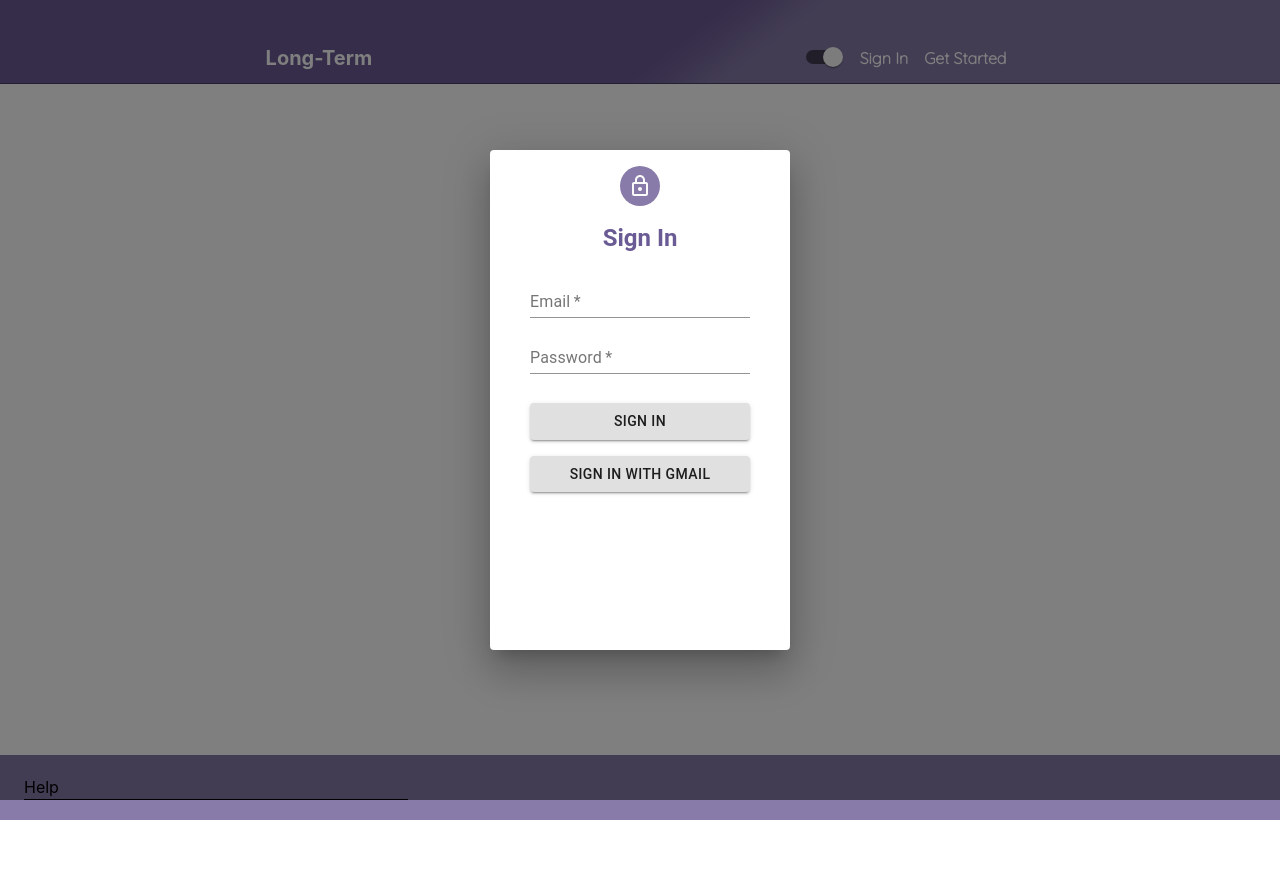
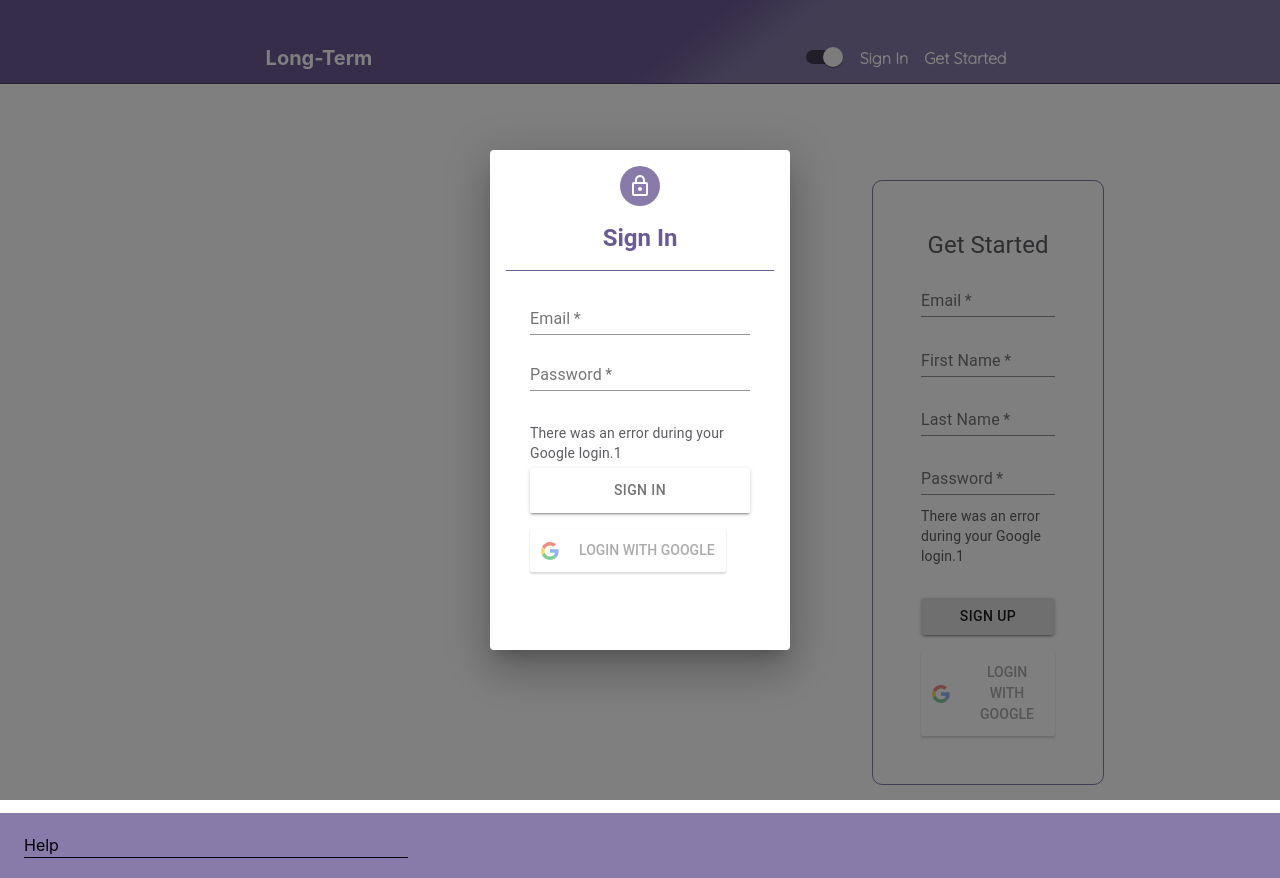
Before and after one commit to davidplo4545/Investory-Frontend, a React (Create React App) app: page /get-started in a window 1280 px wide. Both pictures are taken after a click on the button "Sign In". Before the commit the page ends 820 px from the top, so only its background shows below. Built offline with nearby package versions, Linux system fonts and the light colour scheme.

Commit message:
added google login inside the login dialog

```diff
--- a/package.json
+++ b/package.json
@@ -17,6 +17,10 @@
     "react": "^17.0.2",
     "react-bootstrap": "^1.6.1",
     "react-dom": "^17.0.2",
+    "react-facebook-login": "^4.1.1",
+    "react-github-login": "^1.0.3",
+    "react-google-login": "^5.2.2",
+    "react-login-github": "^1.0.7",
     "react-plotly": "^1.0.0",
     "react-responsive": "^8.2.0",
     "react-router-dom": "^5.2.0",
--- a/src/App.js
+++ b/src/App.js
@@ -5,7 +5,6 @@ import Footer from './components/base/Footer.js';
 import { Route, Switch, Redirect } from "react-router-dom";
 import './components/base/navbar.css';
 import HomePage from './pages/HomePage'
-import SignInPage from './pages/SignInPage'
 import GetStartedPage from './pages/GetStartedPage'
 import AssetsPage from './pages/AssetsPage'
 import AssetPage from './pages/AssetPage'
@@ -56,7 +55,7 @@ const useStyles =  makeStyles((theme) => ({
   },
   main:{
     [theme.breakpoints.down('xs')]: {
-      position:'absolute',
+      // position:'absolute',
     },
   }
 }));
@@ -196,6 +195,8 @@ function App() {
 
   const {token,setToken} = useToken();
   const [user, setUser] = useState({})
+  const [isLoginDialog, setIsLoginDialog] = useState(false);
+
   useEffect(() => {
     if (token)
       getMyUserDetails(token,setUser)
@@ -217,21 +218,20 @@ function App() {
       <GlobalStyle/>
       <UserContext.Provider value={{token, user, setToken, setUser}}>
       <header className="App-header">
-            <NavbarMenu token={token} isTheme={isTheme} setIsTheme={setIsTheme}/>
+            <NavbarMenu token={token}
+            isTheme={isTheme}
+            setIsTheme={setIsTheme}
+            isLoginDialog={isLoginDialog}
+            setIsLoginDialog={setIsLoginDialog}/>
       </header>
       <main>
         <Box className={classes.paper}>
           <Grid container>
             <Switch>
-              <Route exact path="/">
-                <HomePage />
-              </Route>
-              <Route exact path="/register">
+              <Route exact path="/get-started">
                 <GetStartedPage/>
               </Route>
-              <Route exact path="/signin">
-                <SignInPage/>
-              </Route>
+
               <PrivateRoute path="/assets/:assetType" component={AssetsPage}/>
               <PrivateRoute path="/asset/:assetId" component={AssetPage}/>
               <PrivateRoute exact path="/portfolios" component={PortfoliosPage}/>
--- a/src/api/authentication.js
+++ b/src/api/authentication.js
@@ -1,62 +1,42 @@
 import axios from 'axios'
 
 const domain = "http://localhost:8000/api"
-export const userLogin = (userCredentials, setToken, setError, history, setIsLoginDialog) => {
-    axios.post(domain + '/login/',{
-        'email':userCredentials['email'],
-        'password':userCredentials['password'],
+
+export const userRegister = (userCredentials, setToken, setError) => {
+    axios.post(domain + '/register/', {
+        'email': userCredentials['email'],
+        'password1': userCredentials['password1'],
+        'password2': userCredentials['password2'],
+        'first_name': userCredentials['first_name'],
+        'last_name': userCredentials['last_name'],
     })
         .then((res) => {
             setToken(res['data']['key']);
-        setIsLoginDialog(false)
-        history.push({
-            pathname:`/portfolios`,
         })
-    })
-    .catch((error) =>
-    {
-        setError(`Username or password are incorrect.`)
-    })
-
-}
-export const userRegister = (userCredentials, setToken, setError) => {
-    axios.post(domain + '/register/',{
-        'email':userCredentials['email'],
-        'password1':userCredentials['password1'],
-        'password2':userCredentials['password2'],
-        'first_name':userCredentials['first_name'],
-        'last_name':userCredentials['last_name'],
-    })
-    .then((res) =>
-    {
-        setToken(res['data']['key']);
-    })
-    .catch((error) =>
-    {
+        .catch((error) => {
             setError("User with this email already exists.")
         })
 }
 
 export const userLogout = (userToken, setToken) => {
-    axios.post(domain + '/logout/',{
-        headers:{
+    axios.post(domain + '/logout/', {
+        headers: {
             'Authorization': `Token ${userToken}`
         }
 
     })
-    .then((res) =>
-    {
+        .then((res) => {
             setToken(null);
         })
 }
 
-export const getMyUserDetails = (userToken, setUser) =>{
-    axios.get(domain + '/user/',{
-        headers:{
+export const getMyUserDetails = (userToken, setUser) => {
+    axios.get(domain + '/user/', {
+        headers: {
             'Authorization': `Token ${userToken}`
         }
     })
-    .then((res) =>{
+        .then((res) => {
             setUser(res.data);
         })
 }
--- /dev/null
+++ b/src/components/base/GoogleLoginAuth.js
@@ -0,0 +1,39 @@
+import React from 'react'
+import GoogleLogin from 'react-google-login';
+import axios from 'axios'
+import { useHistory } from 'react-router';
+
+const GoogleLoginAuth = ({setToken, setError, closeFormDialog}) =>{
+    const clientId = '746886029211-jdsb2f6qcpgnvpujtudfskdi96pi2br8.apps.googleusercontent.com'
+    const history = useHistory()
+
+    const onGoogleLoginSuccess = (response) =>{
+        const { accessToken } = response
+        axios.post('http://127.0.0.1:8000/rest-auth/google/',{
+            access_token:accessToken,
+        }).then((res) =>{
+            setToken(res.data['key']);
+            closeFormDialog()
+            history.push({
+                pathname:`/portfolios`,
+            })
+        })
+        .catch((error) => setError('A user with this email is already registered.'))
+    }
+
+    const onGoogleLoginFailure = (response) =>{
+        setError('There was an error during your Google login.1')
+    }
+
+    return(
+        <GoogleLogin
+        clientId={clientId}
+        buttonText="LOGIN WITH GOOGLE"
+        style={{backgroundColor:'red !important'}}
+        onSuccess={onGoogleLoginSuccess}
+        onFailure={onGoogleLoginFailure}
+    />
+    )
+}
+
+export default GoogleLoginAuth
--- a/src/components/base/NavbarMenu.js
+++ b/src/components/base/NavbarMenu.js
@@ -4,13 +4,19 @@ import React from 'react';
 
 import { BigNavbar, SmallNavbar } from './Navbars';
 
-const NavbarMenu = ({isTheme, setIsTheme}) => {
+const NavbarMenu = ({isTheme, setIsTheme, isLoginDialog, setIsLoginDialog}) => {
 
 
     return (
         <React.Fragment>
-            <BigNavbar setIsTheme={setIsTheme} isTheme={isTheme}></BigNavbar>
-            <SmallNavbar></SmallNavbar>
+            <BigNavbar setIsTheme={setIsTheme}
+            isTheme={isTheme}
+            isLoginDialog={isLoginDialog}
+            setIsLoginDialog={setIsLoginDialog}/>
+            <SmallNavbar setIsTheme={setIsTheme}
+            isTheme={isTheme}
+            isLoginDialog={isLoginDialog}
+            setIsLoginDialog={setIsLoginDialog}/>
         </React.Fragment>
     )
 }
--- a/src/components/base/Navbars.js
+++ b/src/components/base/Navbars.js
@@ -7,12 +7,11 @@ import {UserContext} from '../../context/UserContext'
 import {Switch, useTheme} from "@material-ui/core";
 import LoginDialogForm from '../forms/LoginDialogForm';
 
-export const BigNavbar = ({setIsTheme, isTheme}) =>{
+export const BigNavbar = ({setIsTheme, isTheme, isLoginDialog, setIsLoginDialog}) =>{
 
     const user = useContext(UserContext)
     const [secMenuItems, setSecMenuItems] = useState([])
     const history = useHistory()
-    const [isLoginDialog, setIsLoginDialog] = React.useState(false);
     const handleMenuItemClick = (item) =>{
         setSecMenuItems(item.secMenuItems)
     }
@@ -35,7 +34,7 @@ export const BigNavbar = ({setIsTheme, isTheme}) =>{
             <Navbar className="big" bg="light"  variant="light" expand="lg">
                 <div className="navbar-center">
                     <div className="collapsed-center">
-                        <Navbar.Brand href="/">
+                        <Navbar.Brand href="/get-started">
                             Long-Term
                         </Navbar.Brand>
                         <Navbar.Toggle aria-controls="basic-navbar-nav" />
@@ -47,7 +46,7 @@ export const BigNavbar = ({setIsTheme, isTheme}) =>{
                                     <Switch color="default" checked={isTheme} onChange={handleThemeChange}/>
 
                                     <Nav.Link onClick={() => setIsLoginDialog(!isLoginDialog)}>Sign In</Nav.Link>
-                                    <Nav.Link as={Link} to='/register'>Get Started</Nav.Link>
+                                    <Nav.Link as={Link} to='/get-started'>Get Started</Nav.Link>
                                 </Nav>
                             </Navbar.Collapse>
                         :
@@ -94,7 +93,7 @@ export const BigNavbar = ({setIsTheme, isTheme}) =>{
     )
 }
 
-export const SmallNavbar = () =>{
+export const SmallNavbar = ({setIsTheme, isTheme, isLoginDialog, setIsLoginDialog}) =>{
     const user = useContext(UserContext)
     const theme = useTheme()
     const history = useHistory()
@@ -111,8 +110,7 @@ export const SmallNavbar = () =>{
             <Navbar bg="light"  variant="light" expand="lg">
                     <div className="navbar-center">
                         <div className="collapsed-center">
-                            <Navbar.Brand href="/">
-                                {/* <Nav.Link as={Link} to='/'>Long-Term</Nav.Link> */}
+                            <Navbar.Brand href="/get-started">
                                 Long-Term
                             </Navbar.Brand>
                             <Navbar.Toggle aria-controls="basic-navbar-nav" />
@@ -121,8 +119,8 @@ export const SmallNavbar = () =>{
                             {user.token == null ?
                                 <Navbar.Collapse id="basic-navbar-nav">
                                     <Nav className="ml-auto">
-                                        <Nav.Link as={Link} to='signin'>Sign In</Nav.Link>
-                                        <Nav.Link as={Link} to='register'>Get Started</Nav.Link>
+                                        <Nav.Link onClick={() => setIsLoginDialog(!isLoginDialog)}>Sign In</Nav.Link>
+                                        <Nav.Link as={Link} to='get-started'>Get Started</Nav.Link>
                                     </Nav>
                                 </Navbar.Collapse>
                             :
--- a/src/components/forms/LoginDialogForm.js
+++ b/src/components/forms/LoginDialogForm.js
@@ -5,6 +5,7 @@ import {Dialog, DialogContent,
 import { LockOutlined } from '@material-ui/icons'
 import { useHistory } from 'react-router'
 import axios from 'axios'
+import GoogleLoginAuth from '../base/GoogleLoginAuth'
 
 const useStyles = makeStyles((theme) =>{
     return({
@@ -14,8 +15,16 @@ const useStyles = makeStyles((theme) =>{
             // background:'#fff',
             padding: theme.spacing(2),
         },
-        loginForm:{
-
+        signInBtn:{
+            backgroundColor:'rgb(255,255,255)',
+            color:'rgb(0,0,0,0.54)',
+            borderRadius:'2px',
+            fontWeight:500,
+            padding:10,
+            fontSize:'14px',
+            '&:hover':{
+                opacity:0.9,
+            }
         }
     })
 })
@@ -40,10 +49,7 @@ const LoginDialogForm = ({isLoginDialog, setIsLoginDialog}) =>{
         })
         .then((res) => {
             setToken(res['data']['key']);
-            setIsLoginDialog(false)
-            setError("")
-            setEmail("")
-            setPassword("")
+            closeFormDialog()
             history.push({
                 pathname:`/portfolios`,
             })
@@ -53,6 +59,16 @@ const LoginDialogForm = ({isLoginDialog, setIsLoginDialog}) =>{
             setError(`Username or password are incorrect.`)
         })
     }
+
+    const closeFormDialog = () =>{
+        setError("")
+        setEmail("")
+        setPassword("")
+        setIsLoginDialog(false)
+    }
+
+
+
 
     return(
         <Dialog
@@ -66,11 +82,16 @@ const LoginDialogForm = ({isLoginDialog, setIsLoginDialog}) =>{
                  color="primary">
                      <LockOutlined />
                 </Avatar>
-                <Typography gutterBottom color="primary" variant="h5">
+                <Typography gutterBottom color="primary" variant="h5"
+                    style={{borderBottom:`0.5px solid ${theme.palette.primary.main}`, width:'100%',
+                    display:'flex', justifyContent:'center', paddingBottom:'1rem'}}>
                     <b>Sign In</b>
                 </Typography>
             <DialogContent>
-                <form style={{display:'flex', flexDirection:'column', justifyContent:'space-between'}}
+                <form style={{display:'flex',
+                 flexDirection:'column',
+                  justifyContent:'space-between',
+                marginBottom:'1rem'}}
                 onSubmit={handleSubmit}>
                     <TextField label="Email"
                     type="email"
@@ -79,18 +100,20 @@ const LoginDialogForm = ({isLoginDialog, setIsLoginDialog}) =>{
                     value={email}
                     onChange={(e) => setEmail(e.target.value)} required />
                     <TextField label="Password"
-                    style={{marginBottom:'1.5rem'}}
+                    style={{marginBottom:'2rem'}}
                     type="password"
                      placeholder="Enter password"
                       value={password}
                       onChange={(e) => setPassword(e.target.value)} required  />
                     <Typography variant="body2" gutterBottom>{error}</Typography>
-                    <Button variant="contained" type="submit" fullWidth>Sign In</Button>
+                    <Button variant="contained" className={classes.signInBtn}
+                     type="submit" fullWidth>
+                         Sign In
+                        </Button>
                 </form>
-                <Button variant="contained"
-                style={{marginTop:'1rem'}}
-                 type="submit"
-                  fullWidth>Sign in With Gmail</Button>
+                 <GoogleLoginAuth setToken={setToken}
+                 setError={setError}
+                 closeFormDialog={closeFormDialog}/>
             </DialogContent>
             </Grid>
         </Dialog>
--- a/src/components/forms/LoginForm.js
+++ b/src/components/forms/LoginForm.js
@@ -1,6 +1,6 @@
 import React, {useState, useContext} from 'react'
 import { Link } from "react-router-dom";
-import {userLogin} from '../../api/authentication.js'
+// import {userLogin} from '../../api/authentication.js'
 import {UserContext} from '../../context/UserContext'
 
 const LoginForm = () =>{
@@ -11,10 +11,10 @@ const LoginForm = () =>{
 
     const handleSubmit = (event) => {
         event.preventDefault();
-        userLogin({
-            'email': email,
-            'password': password
-        }, setToken, setError);
+        // userLogin({
+        //     'email': email,
+        //     'password': password
+        // }, setToken, setError);
 
     }
 
--- a/src/components/forms/RegisterForm.js
+++ b/src/components/forms/RegisterForm.js
@@ -1,8 +1,34 @@
+import { Typography, Button, TextField, makeStyles, Box } from '@material-ui/core';
 import React, {useState, useContext} from 'react'
 import { Link } from "react-router-dom";
 import {userRegister} from '../../api/authentication.js'
 import {UserContext} from '../../context/UserContext'
+import GoogleLoginAuth from '../base/GoogleLoginAuth.js';
 
+
+const useStyles = makeStyles((theme) =>{
+    return({
+        box:{
+            display:'flex',
+            flexDirection:'column',
+            alignItems:'center',
+            justifyContent:'center',
+            padding: theme.spacing(4),
+            // paddingTop:theme.spacing(2),
+            // paddingBottom:theme.spacing(3),
+
+        },
+        registerForm:{
+            display:'flex',
+            flexDirection:'column',
+            alignItems:'center',
+            marginBottom:'1rem',
+            width:'100%'
+
+
+        }
+    })
+})
 const RegisterForm = () =>{
 
     const [email, setEmail] = useState("")
@@ -11,7 +37,7 @@ const RegisterForm = () =>{
     const [password, setPassword] = useState("")
     const {setToken} = useContext(UserContext)
     const [error, setError] = useState("")
-
+    const classes = useStyles()
 
     const handleSubmit = (event) => {
         event.preventDefault();
@@ -25,38 +51,58 @@ const RegisterForm = () =>{
 
     }
 
+    return(
+        <Box className={classes.box}>
+        <form onSubmit={handleSubmit} className={classes.registerForm}>
 
-    return(
-        <form onSubmit={handleSubmit}>
+            <Typography variant="h5" gutterBottom>Get Started</Typography>
 
-            <h3>Sign Up</h3>
+            <TextField label="Email"
+                type="email"
+                style={{marginBottom:'0.7rem'}}
+                placeholder="Enter email"
+                value={email}
+                fullWidth
+                onChange={(e) => setEmail(e.target.value)} required />
 
-            <div className="form-group">
-                <label>Email address</label>
-                <input required type="email" className="form-control" name="email" value={email} onChange={e => setEmail(e.target.value)} placeholder="Enter email" />
-            </div>
+            <TextField label="First Name"
+                type="text"
+                style={{marginBottom:'0.7rem'}}
+                placeholder="Enter first name"
+                fullWidth
+                value={firstName}
+                onChange={(e) => setFirstName(e.target.value)} required />
 
-            <div className="form-group">
-                <label>First Name</label>
-                <input required type="text" className="form-control" name="password" value={firstName} onChange={e => setFirstName(e.target.value)} placeholder="Enter First Name" />
-            </div>
+            <TextField label="Last Name"
+                type="text"
+                fullWidth
+                style={{marginBottom:'0.7rem'}}
+                placeholder="Enter last name"
+                value={lastName}
+                onChange={(e) => setLastName(e.target.value)} required />
 
-            <div className="form-group">
-                <label>Last Name</label>
-                <input required type="text" className="form-control" name="password" placeholder="Enter Last Name" value={lastName} onChange={e => setLastName(e.target.value)}/>
-            </div>
+            <TextField label="Password"
+                type="password"
+                fullWidth
+                style={{marginBottom:'0.7rem'}}
+                placeholder="Enter password"
+                value={email}
+                onChange={(e) => setPassword(e.target.value)} required />
 
+            <Typography variant="body2">
+                {error}
+            </Typography>
+            <Button type="submit"
+            fullWidth
+             variant="contained"
+             style={{marginTop:'2rem'}}>
+                 Sign Up
+            </Button>
+        </form>
+        <GoogleLoginAuth setToken={setToken}
+            setError={setError}/>
+        </Box>
 
-            <div className="form-group">
-                <label>Password</label>
-                <input required type="password" className="form-control" name="password" placeholder="Enter password" value={password} onChange={e => setPassword(e.target.value)}/>
-            </div>
-            {error}
-            <button type="submit" className="btn btn-primary btn-block">Sign Up</button>
-            <p className="forgot-password text-right">
-                Already registered <Link to="login">sign in?</Link>
-            </p>
-        </form>
     );
 }
 
--- a/src/pages/GetStartedPage.js
+++ b/src/pages/GetStartedPage.js
@@ -1,17 +1,32 @@
 import React, { useContext } from 'react'
 import RegisterForm from '../components/forms/RegisterForm'
-import '../components/forms/register.css'
 import {UserContext} from '../context/UserContext'
-import { Redirect } from 'react-router'
+import { Grid, makeStyles, useTheme } from '@material-ui/core'
 
+const useStyles = makeStyles((theme) => {
+  return({
+    formGridItem:{
+      border: `1px solid ${theme.palette.primary.light}`,
+      borderRadius: '10px',
+      marginTop:'5rem',
+      padding: theme.spacing(2),
+
+    }
+  })
+})
 const GetStartedPage = (props) => {
     const {token} = useContext(UserContext)
+    const theme = useTheme()
+    const classes = useStyles()
+    return (
+      <Grid container direction="row">
+        <Grid item sm={9}>
 
-    if(token) return <Redirect to="/home" />;
-    return (
-      <div className="register-form">
-        <RegisterForm/>
-      </div>
+        </Grid>
+        <Grid item className={classes.formGridItem} sm={3}>
+          <RegisterForm/>
+        </Grid>
+      </Grid>
     )
   }
 
--- a/src/pages/SignInPage.js
+++ /dev/null
@@ -1,33 +0,0 @@
-import React, { useContext } from 'react'
-import LoginForm from '../components/forms/LoginForm'
-import '../components/forms/login.css'
-import {UserContext} from '../context/UserContext'
-import { Grid, Paper, makeStyles, Typography } from '@material-ui/core'
-
-const useStyles = makeStyles((theme) =>{
-  return({
-    paper:{
-      padding:'2rem',
-      height:'100%'
-    }
-  })
-})
-const SignInPage = () => {
-  const classes = useStyles()
-
-  return (
-    <Grid container style={{width:'100%', paddingTop:'3rem',height:'100%'}} flexDirection="row">
-      <Grid item sm={8}>
-        <Typography variant="h2">Invest, Track & Compare</Typography>
-      </Grid>
-      <Grid item sm={4}>
-        <Paper elevation={11}
-        className={classes.paper}>
-        <LoginForm/>
-        </Paper>
-      </Grid>
-    </Grid>
-  )
-}
-
-export default SignInPage
```
Also changed, not shown: 1 other file (tests, documents, lock files or other folders). Lines whose indentation alone changed are shown as unchanged.
